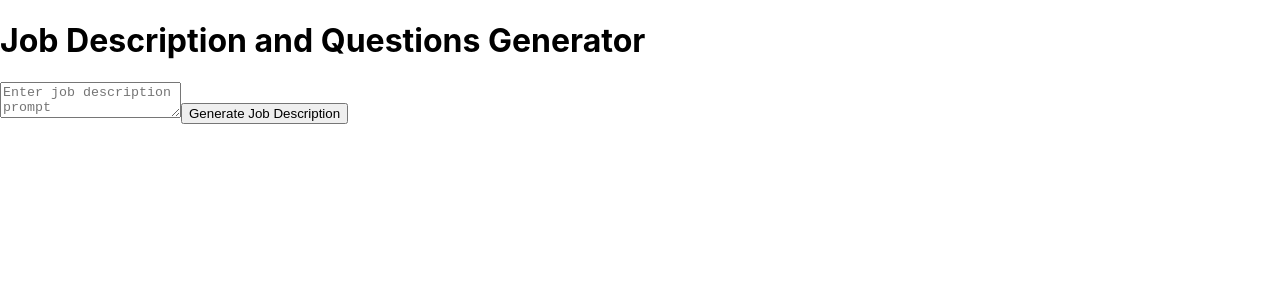
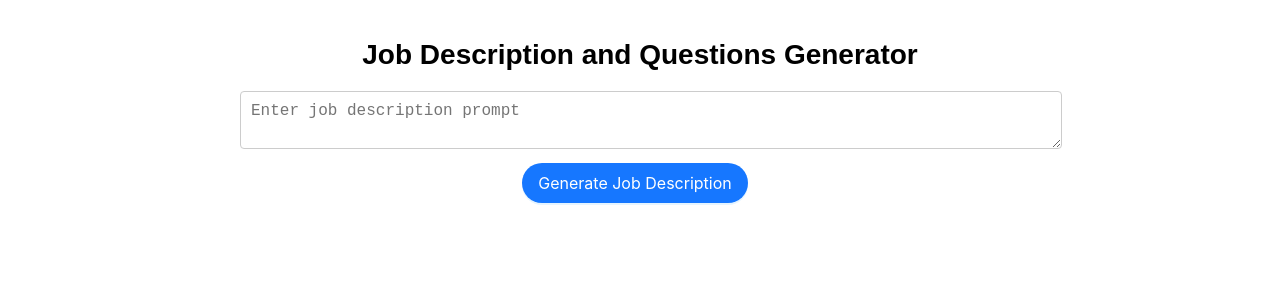
Before and after one commit to UtpalKumarJha/interview-react-app, a React (Create React App) app: page / in a window 1280 px wide. Shown: the top 300 px of the page. Built offline with nearby package versions, Linux system fonts and the light colour scheme.

Commit message:
feat: changd UI

```diff
--- a/package.json
+++ b/package.json
@@ -3,9 +3,11 @@
   "version": "0.1.0",
   "private": true,
   "dependencies": {
+    "@ant-design/icons": "^5.2.6",
     "@testing-library/jest-dom": "^5.17.0",
     "@testing-library/react": "^13.4.0",
     "@testing-library/user-event": "^13.5.0",
+    "antd": "^5.11.0",
     "axios": "^1.6.0",
     "react": "^18.2.0",
     "react-dom": "^18.2.0",
--- a/src/App.css
+++ b/src/App.css
@@ -1,38 +1,48 @@
-.App {
+/* Reset some default styles */
+body {
+  margin: 0;
+  font-family: Arial, sans-serif;
+}
+
+/* Basic styling for the container */
+.container {
+  max-width: 800px;
+  margin: 0 auto;
+  padding: 20px;
+}
+
+/* Header styles */
+.title {
+  font-size: 28px;
+  font-weight: bold;
+  margin-bottom: 20px;
   text-align: center;
 }
 
-.App-logo {
-  height: 40vmin;
-  pointer-events: none;
+/* Section styles */
+.generator-section, .result-section {
+  margin-bottom: 30px;
 }
 
-@media (prefers-reduced-motion: no-preference) {
-  .App-logo {
-    animation: App-logo-spin infinite 20s linear;
-  }
+/* Text input styles */
+.text-input {
+  width: 100%;
+  padding: 10px;
+  border: 1px solid #ccc;
+  border-radius: 4px;
+  margin-bottom: 10px;
+  font-size: 16px;
 }
 
-.App-header {
-  background-color: #282c34;
-  min-height: 100vh;
-  display: flex;
-  flex-direction: column;
-  align-items: center;
-  justify-content: center;
-  font-size: calc(10px + 2vmin);
-  color: white;
+/* Result text styles */
+.result-text {
+  white-space: pre-wrap;
+  font-size: 16px;
+  border: 1px solid #ccc;
+  padding: 10px;
+  border-radius: 4px;
 }
 
-.App-link {
-  color: #61dafb;
+.generate-button {
+  margin-right: 10px;
 }
-
-@keyframes App-logo-spin {
-  from {
-    transform: rotate(0deg);
-  }
-  to {
-    transform: rotate(360deg);
-  }
-}
--- a/src/App.js
+++ b/src/App.js
@@ -1,11 +1,16 @@
 import React, { useState } from 'react';
 import axios from 'axios';
+import { Button } from 'antd';
+import './App.css';
+import { LoadingOutlined } from '@ant-design/icons';
 
 function App() {
     const [jobDescriptionPrompt, setJobDescriptionPrompt] = useState('');
     const [questionsPrompt, setQuestionsPrompt] = useState('');
     const [jobDescription, setJobDescription] = useState('');
     const [questions, setQuestions] = useState('');
+    const [isDescriptionLoading, setIsDescriptionLoading] = useState(false);
+    const [areQuestionsLoading, setAreQuestionsLoading] = useState(false);
 
     const handleJobDescriptionChange = (e) => {
         setJobDescriptionPrompt(e.target.value);
@@ -17,6 +22,7 @@ function App() {
 
     const handleGenerateJobDescription = async () => {
         try {
+            setIsDescriptionLoading(true);
             const response = await axios.post(
                 'https://interview-questions-ad3cff6d86c0.herokuapp.com/generate/jobDescriptionPrompt',
                 { prompt: jobDescriptionPrompt },
@@ -28,6 +34,7 @@ function App() {
                 }
             );
             setJobDescription(response.data[0]);
+            setIsDescriptionLoading(false);
             setQuestionsPrompt(`Based on the above job description, generate 5 multiple choice questions for potential candidates:`);
         } catch (error) {
             console.error('Error generating job description:', error);
@@ -36,6 +43,7 @@ function App() {
 
     const handleGenerateQuestions = async () => {
         try {
+            setAreQuestionsLoading(true);
             const response = await axios.post(
                 'https://interview-questions-ad3cff6d86c0.herokuapp.com/generate/questionPrompt',
                 { prompt: questionsPrompt },
@@ -46,39 +54,52 @@ function App() {
                 }
             );
             setQuestions(response.data[0]);
+            setAreQuestionsLoading(false);
         } catch (error) {
             console.error('Error generating questions:', error);
         }
     };
 
     return (
-        <div>
-            <h1>Job Description and Questions Generator</h1>
-            <div>
+        <div className="container">
+            <header>
+                <h1 className="title">Job Description and Questions Generator</h1>
+            </header>
+            <main>
+                <section className="generator-section">
                     <textarea
-                    value={jobDescriptionPrompt}
+                        className="text-input"
+                        placeholder="Enter job description prompt"
                         onChange={handleJobDescriptionChange}
-                    placeholder="Enter job description prompt"
                     />
-                <button onClick={handleGenerateJobDescription}>Generate Job Description</button>
+                    <div style={{display: 'flex', justifyContent: 'center'}}>
+                        <Button className='generate-button' type="primary" shape="round" size='large' onClick={handleGenerateJobDescription}>Generate Job Description</Button>
+                        {isDescriptionLoading && <LoadingOutlined />}
                     </div>
+                </section>
                 {jobDescription && (
-                <div>
+                    <section className="result-section">
                         <h2>Job Description</h2>
-                    <pre>{jobDescription}</pre> {/* Using pre tag to preserve whitespace and line breaks */}
+                        <div className="result-text">{jobDescription}</div>
                         <textarea
+                            className="text-input"
+                            placeholder="Enter questions prompt"
                             value={questionsPrompt}
                             onChange={handleQuestionsPromptChange}
                         />
-                    <button onClick={handleGenerateQuestions}>Generate Questions</button>
+                        <div style={{display: 'flex', justifyContent: 'center'}}>
+                            <Button className='generate-button' type="primary" shape="round"  size='large' onClick={handleGenerateQuestions}>Generate Questions</Button>
+                            {areQuestionsLoading && <LoadingOutlined />}
                         </div>
+                    </section>
                 )}
                 {questions && (
-                <div>
+                    <section className="result-section">
                         <h2>Questions</h2>
-                    <pre>{questions}</pre> {/* Using pre tag to preserve whitespace and line breaks */}
-                </div>
+                        <div className="result-text">{questions}</div>
+                    </section>
                 )}
+            </main>
         </div>
     );
 }
```
Also changed, not shown: 1 other file (tests, documents, lock files or other folders). Lines whose indentation alone changed are shown as unchanged.
